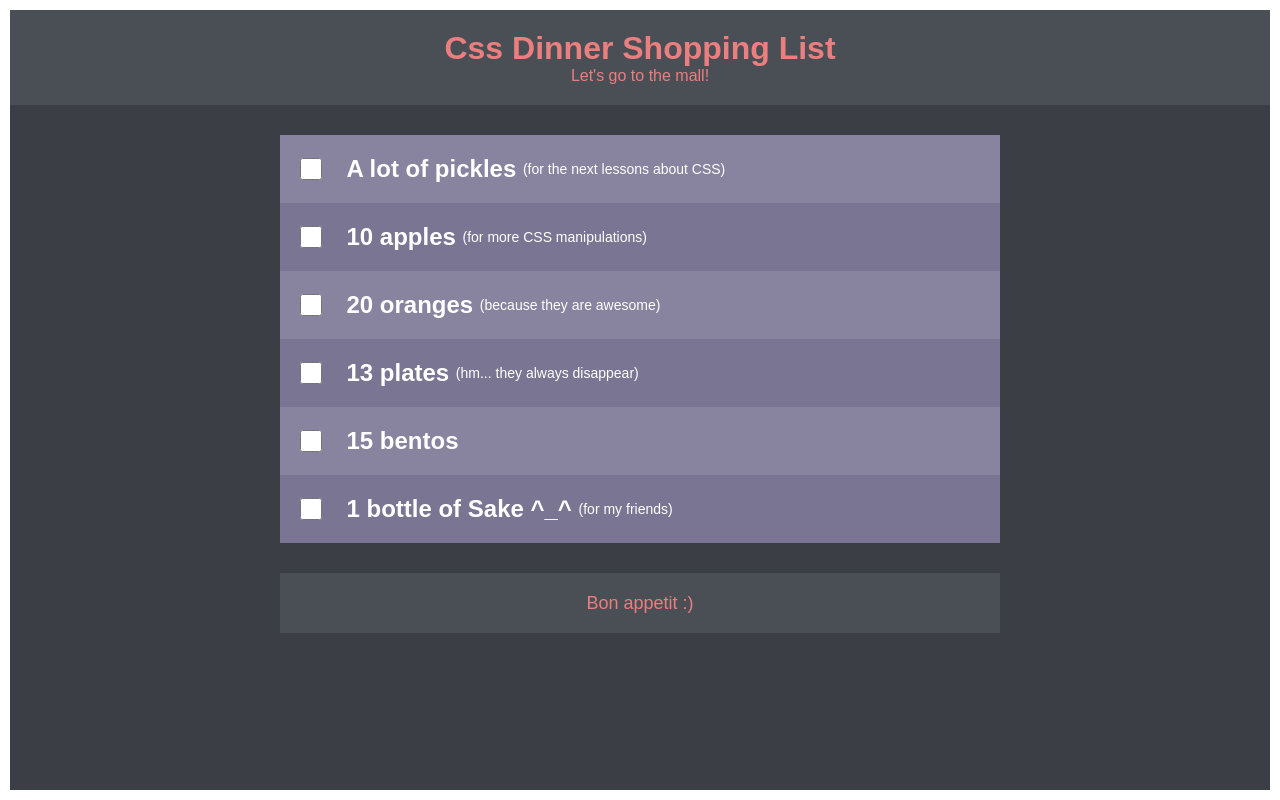
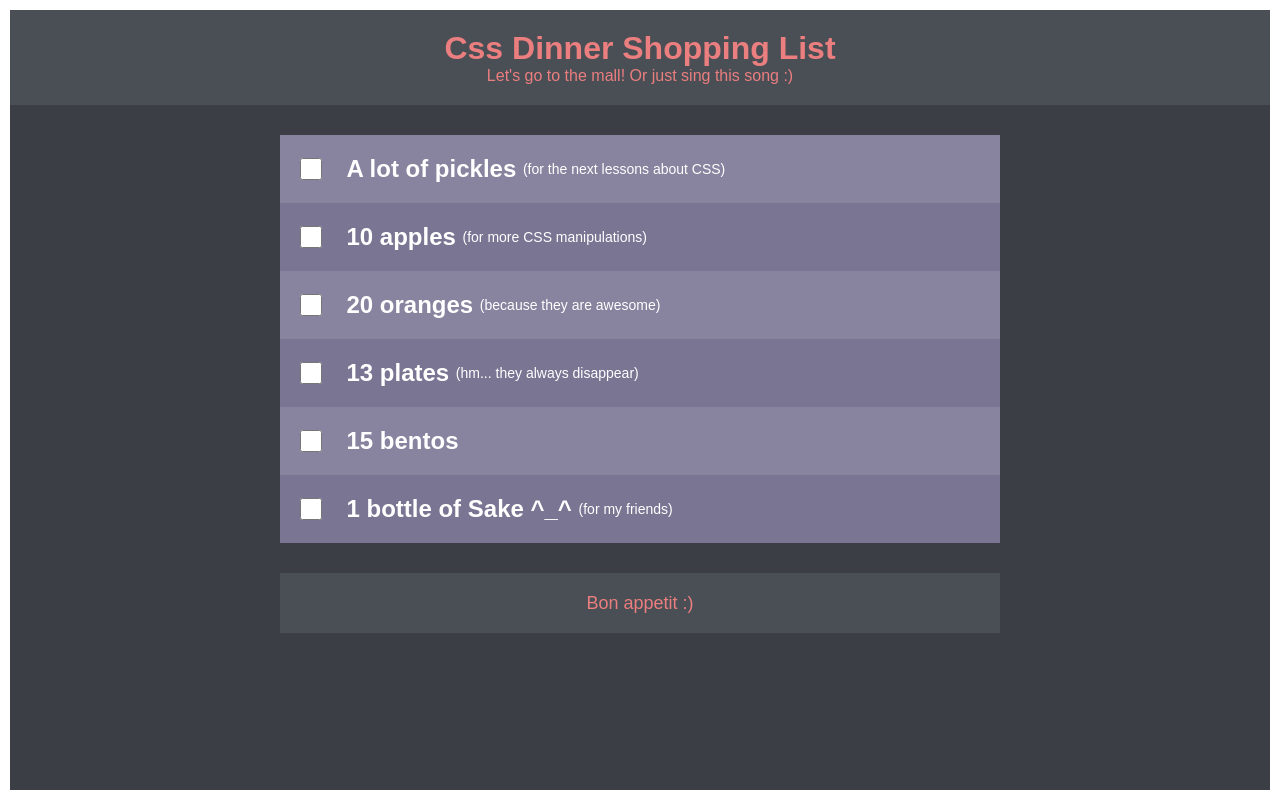
Before and after one commit to AnnaPudlo/ba-dinner-shopping-list, a plain HTML site: page index.html in a window 1280 px wide. Drawn offline with Linux system fonts and the light colour scheme.

Commit message:
add some text to header p

```diff
--- a/index.html
+++ b/index.html
@@ -17,7 +17,7 @@
 
     <header class="page-header">
         <h1>Css Dinner Shopping List</h1>
-        <p>Let's go to the mall!</p>
+        <p>Let's go to the mall! Or just sing this song :)</p>
         <!-- отсылка к "How I Met Your Mother"? -->
         <!-- https://www.youtube.com/watch?v=rtMR524m0BM  -->
     </header>
```
